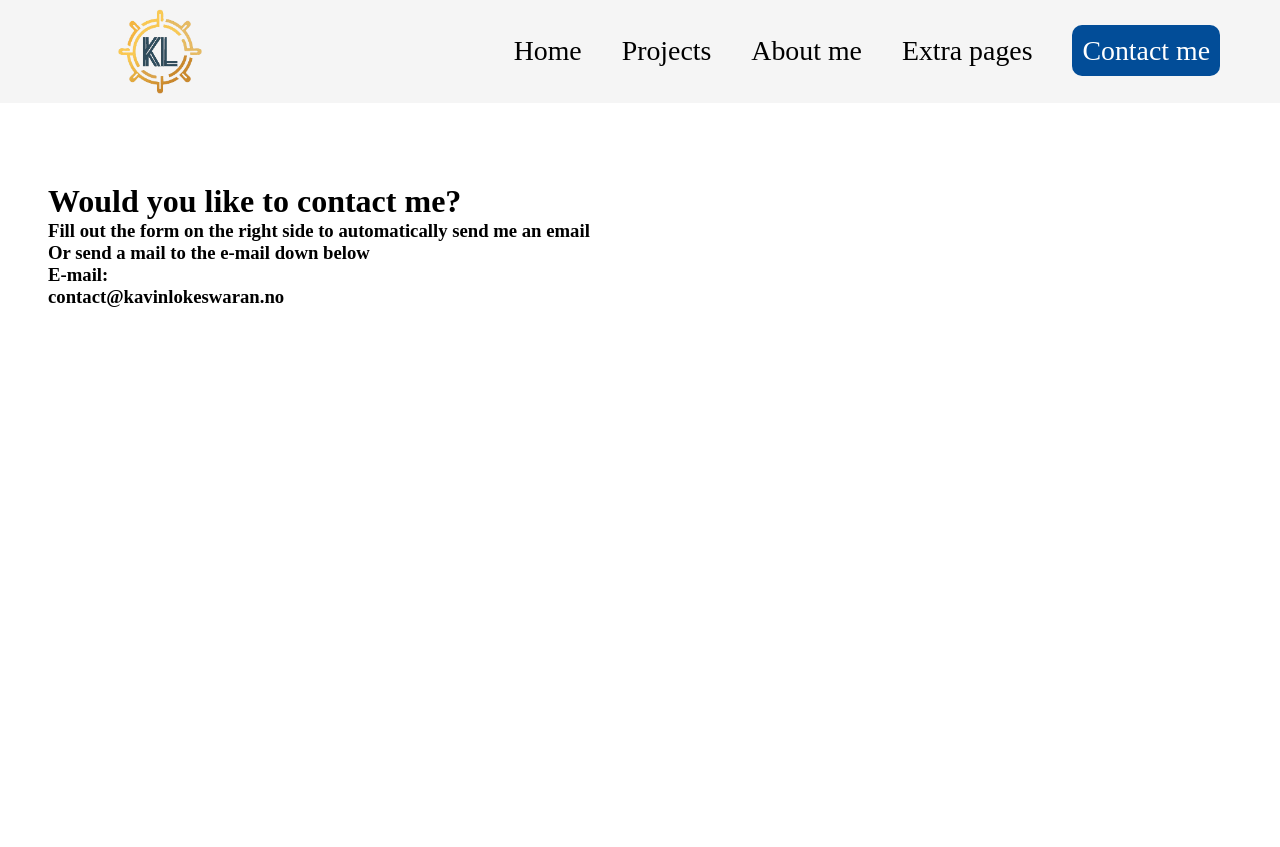
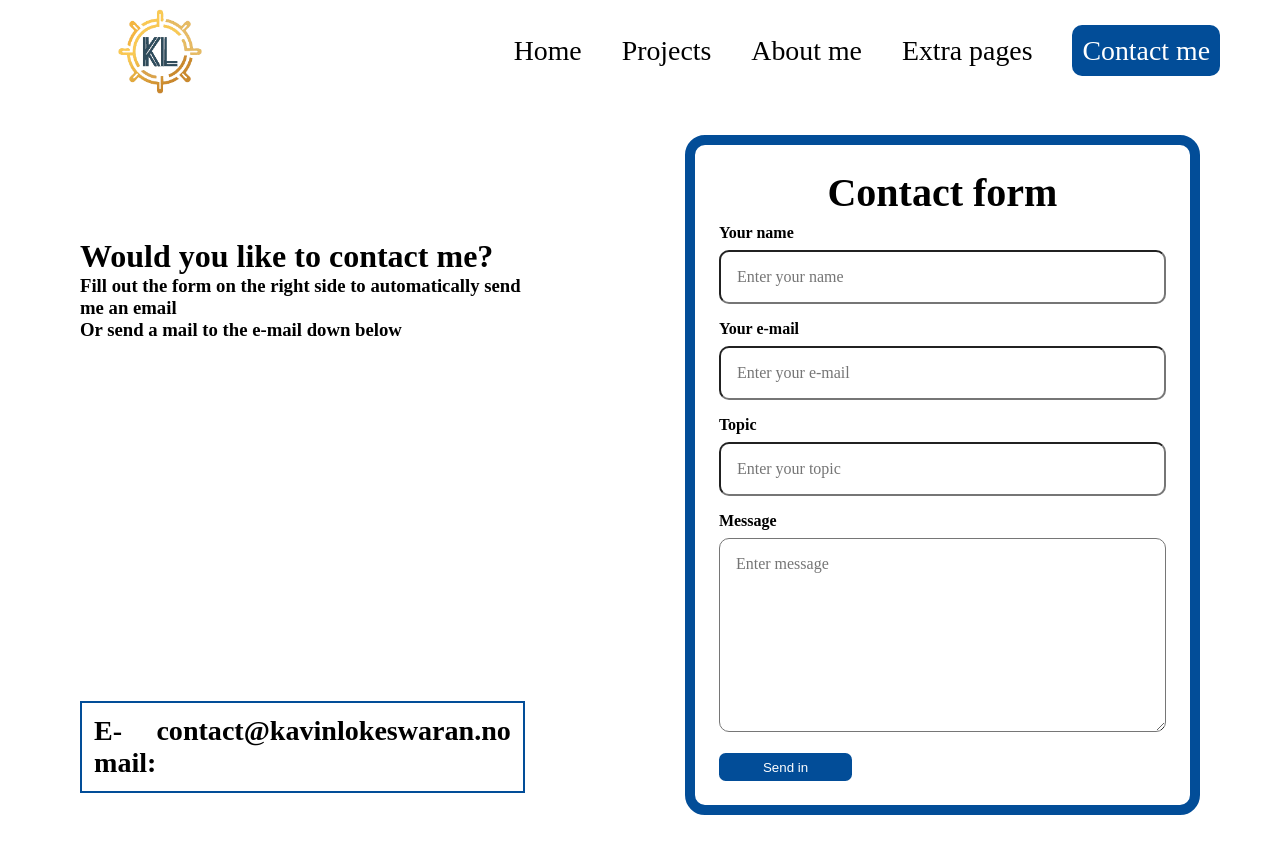
Before and after one commit to KavanKake/Kavin-portfolio, a SvelteKit app in the folder my-app/: page /Contactme in a window 1280 px wide. Before the commit the page ends 800 px from the top, so only its background shows below. Built offline with nearby package versions, Linux system fonts and the light colour scheme; a web font is replaced by a local one.

Commit message:
contactme

```diff
--- a/my-app/package.json
+++ b/my-app/package.json
@@ -38,7 +38,11 @@
 		"publint": "^0.2.0",
 		"svelte": "^5.0.0",
 		"svelte-check": "^4.0.0",
+		"svelte-hamburgers": "^5.0.0",
 		"typescript": "^5.0.0",
 		"vite": "^5.0.11"
+	},
+	"dependencies": {
+		"svelte-transitions": "^1.2.0"
 	}
 }
--- a/my-app/src/routes/+layout.svelte
+++ b/my-app/src/routes/+layout.svelte
@@ -1,11 +1,16 @@
 <script>
     import img from "$lib/assets/logobackground0.png";
+
+    import { Hamburger } from 'svelte-hamburgers';
+    import { fly } from 'svelte/transition';
+
+    let open = $state(false);
 </script>
 
 
 <nav>
     <img class= "logo-navbar" src={img} alt="logo"/>
-    <ul>
+    <ul class="links">
         <li>
             <a href="/">Home</a>
         </li>
@@ -22,6 +27,29 @@
             <a class = "contactme" href="/contactme">Contact me</a>
         </li>
     </ul>
+
+    <div class="hamburger">
+        <Hamburger
+        bind:open
+        type="collapse"
+        title="Toggle nav links"
+        ariaControls="nav"
+        --color="#024D98"
+    />
+
+    {#if open}
+        <ul id="nav" class="menu" transition:fly={{y: -15 }}>
+            <li><a href="/">Home</a></li>
+            <li><a href="/projects">projects</a></li>
+            <li><a href="/extrapages">Extra pages</a></li>
+            <li><a class = "contactme" href="/contactme">Contactme</a></li>
+        </ul>
+    {/if}
+    </div>
+
+
+
+
 </nav>
 
 
@@ -34,8 +62,7 @@
         display: flex;
         justify-content: space-between;
         align-items: center;
-        background-color: whitesmoke;
-        overflow-x: hidden;
+
 
     }
     ul {
@@ -72,6 +99,9 @@
         padding: 10px;
     }
 
+    .hamburger {
+        display: none;
+    }
 
     @media (max-width: 1040px) {
         .logo-navbar {
@@ -80,5 +110,30 @@
         a {
             font-size: 1em;
         }
+        .contactme {
+            display: flex;
+            background-color: transparent;
+            color: #024D98;
+            padding: 0;
+
+        }
+    }
+    @media (max-width: 655px) {
+        .hamburger {
+            display: flex;
+        }
+        .links {
+            display: none;
+        }
+
+        a {
+            font-size: 1em;
+        }
+
+        ul {
+            flex-direction: column;
+        }
+
+
     }
 </style>
--- a/my-app/src/routes/+page.svelte
+++ b/my-app/src/routes/+page.svelte
@@ -61,6 +61,7 @@
         gap: 10em;
         margin-left: 2em;
         overflow-x: hidden;
+        overflow-y: none;
     }
 
     .section_1{
@@ -136,7 +137,7 @@
 
 
 
-    @media (max-width: 990px) {
+    @media (max-width: 1167px) {
         .frontpage {
             gap: 1em;
             margin-left: 0;
@@ -151,6 +152,11 @@
         }
     }
 
+    @media (max-width: 730px) {
+        .frontpage_picture{
+            opacity: 0;
+        }
+    }
 
     @media (max-width: 570px) {
         .frontpage_picture{
--- a/my-app/src/routes/Contactme/+page.svelte
+++ b/my-app/src/routes/Contactme/+page.svelte
@@ -1,3 +1,10 @@
+<script>
+
+</script>
+
+
+
+
 <div class="frontpage">
     <div class="section_1">
         <h1>Would you like to contact me?</h1>
@@ -11,6 +18,25 @@
 
     </div>
 
+    <div class="section_2">
+        <h1 class="contactform">Contact form</h1>
+        <form method="POST" action="https://formsubmit.co/Kavin_Lokeswaran1407@outlook.com">
+            <h3 class="name">Your name</h3>
+            <input name="Name" type="text" class="placeholder" placeholder="Enter your name" required>
+            <h3 class="name">Your e-mail</h3>
+            <input name="Email" type="email" class="placeholder" placeholder="Enter your e-mail" required>
+            <h3 class="name">Topic</h3>
+            <input name="Topic" type="text" class="placeholder" placeholder="Enter your topic">
+            <h3 class="name">Message</h3>
+            <textarea name="Message" placeholder="Enter message"></textarea>
+            <button class="submit"type="submit">Send in</button>
+        </form>
+    </div>
+
+
+
+
+
 
 
 
@@ -20,9 +46,25 @@
 
 
 
+
+
+
+
+
+
 <style>
     *{
         margin: 0;
+    }
+
+    .frontpage {
+        display: flex;
+        flex-direction: row;
+        gap: 10em;
+        margin-left: 2em;
+        overflow-x: hidden;
+        overflow-y: none;
+        font-family: coolvetica;
     }
 
     .section_1 {
@@ -34,14 +76,106 @@
         margin-top: 5em;
         margin-left: 3em;
 
+
+    }
+
+    .section_2 {
+        display: flex;
+        flex-direction: column;
+        justify-content: center;
+        text-align: center ;
+        border: #024D98 10px solid;
+        border-radius: 20px;
+        padding: 1.5em;
+        margin-top: 2em;
+        margin-right: 5em;
+        margin-bottom: 2em;
+
+        height: fit-content;
+        width: 35em;
+
+
+    }
+
+    .contactform{
+        display: flex;
+        justify-content: center;
+        align-items: center;
         font-family: coolvetica;
+        color: black;
+        font-size: 2.5em;
     }
+
+    form{
+        display: flex;
+        text-align: left;
+        flex-direction: column;
+        gap: 0.5em;
+    }
+
+    textarea {
+        height: 10em;
+        border-radius: 10px;
+        font-family: coolvetica;
+        font-size: 1em;
+        padding: 1em;
+    }
+
+    .name {
+        padding-top: 0.5em;
+        font-size: 1em;
+        color: black;
+
+    }
+
+    button {
+        display: flex;
+        justify-content: center;
+        align-items: center;
+        margin-top: 1em;
+
+        padding: 0.5em;
+        border-radius: 0.5em;
+        border: 0;
+        color: white;
+        background-color: #024D98; ;
+        width: 10em;
+    }
+
+
+    button:hover {
+        cursor: pointer;
+        background-color: #024D98;
+        color: white;
+        transform: scale(1.1);
+        transition: 0.5s;
+    }
+
+    .placeholder {
+        color: black;
+        font-family: coolvetica;
+        font-size: 1em;
+        padding: 1em;
+        border-radius: 10px;
+    }
+
+
 
     h3 {
         color: black;
-        text-shadow: 0px 0px 10px #024D98,
-                    0px 0px 10px #024D98,
-                    0px 0px 20px #024D98,
+
+
+    }
+
+    .email {
+        display: flex;
+        flex-direction: row;
+
+        margin-top: 15em;
+        font-size: 1.5em;
+        color: black;
+        padding: 0.5em;
+        border: 2px #024D98 solid;
 
     }
 
```
Also changed, not shown: 1 other file (tests, documents, lock files or other folders).
